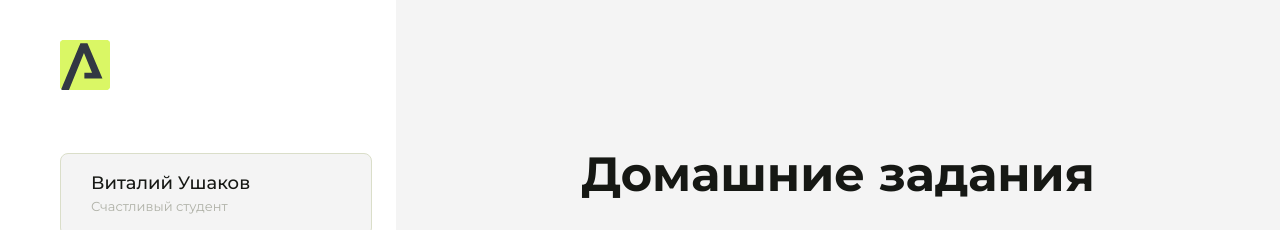
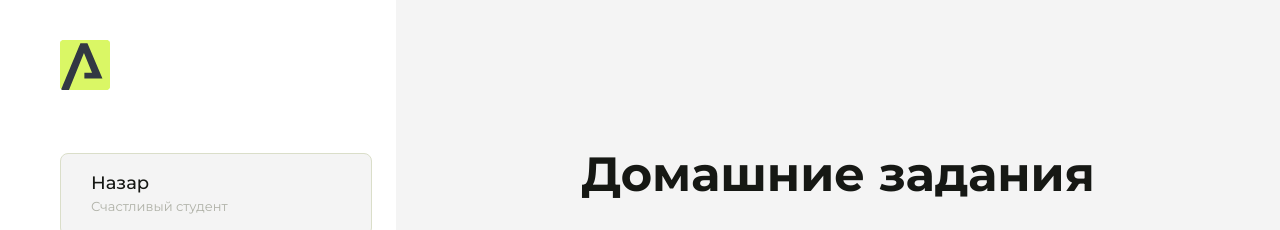
Before and after one commit to Larisha1337/homework1, a plain HTML site: page index.html in a window 1280 px wide. Shown: the top 230 px of the page. Drawn offline with Linux system fonts and the light colour scheme.

Commit message:
Update index.html

```diff
--- a/index.html
+++ b/index.html
@@ -43,7 +43,7 @@
                 </svg>
             </div>
             <div class="sidebar__user">
-                <div class="sidebar__name">Виталий Ушаков</div>
+                <div class="sidebar__name">Назар</div>
                 <div class="sidebar__text">Счастливый студент</div>
             </div>
             <div class="sidebar__tabs">
```
